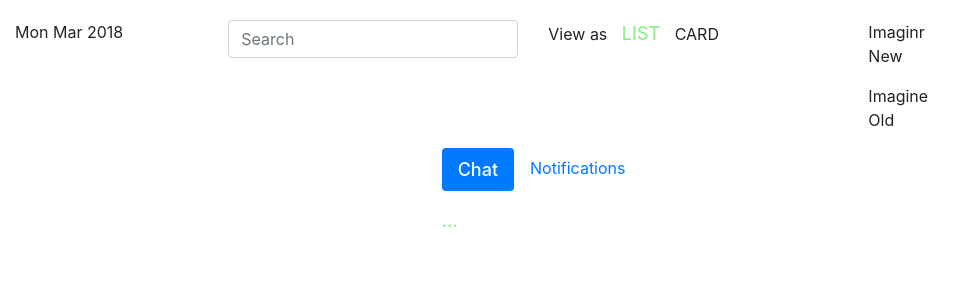
After one commit to ozimos/openFarm, a PHP site: page /chat.php in a window 1280 px wide. The commit adds this page. Shown: the top 300 px of the page, without its empty margins (0-975 px from the left). Run offline with PHP 8.4, Linux system fonts and the light colour scheme; some libraries are stand-ins or nearby versions.

Commit message:
Add files via upload

```diff
--- /dev/null
+++ b/Agro-Vine/chat.php
@@ -0,0 +1,75 @@
+<!DOCTYPE html>
+<html>
+    <head>
+        <title>Open Farm</title>
+        <link rel="stylesheet" href="https://maxcdn.bootstrapcdn.com/bootstrap/4.0.0/css/bootstrap.min.css" integrity="sha384-Gn5384xqQ1aoWXA+058RXPxPg6fy4IWvTNh0E263XmFcJlSAwiGgFAW/dAiS6JXm" crossorigin="anonymous">
+
+        <link href="img/favicon.png" type="favicon">
+
+        <link href="css/style.css" rel="stylesheet" type="text/css">
+    </head>
+
+<body>
+    <div class="container-fluid">
+        <div class="row">
+            <div class="col-md-2">
+               <?php $date = date('D-M-Y');
+                    echo date('D'.' '.'M'.' '.'Y');
+                ?>
+            </div>
+            <div class="col-md-3">
+             <div class="form-group has-feedback has-search">
+    <span class="glyphicon glyphicon-search form-control-feedback"></span>
+    <input type="text" class="form-control" placeholder="Search">
+  </div>
+            </div>
+            <div class="col-md-3" id="view">
+                <ul>
+                    <li> View as</li>
+                    <li class="active">LIST</li>
+                    <li>CARD</li>
+                </ul>
+            </div>
+            <div class="col-md-4" id="view1">
+                   <ul>
+                    <li>Imaginr</li>
+                       <p>New</p>
+                    <li>Imagine</li>
+                       <p>Old</p>
+                </ul>
+            </div>
+        </div>
+
+        <div class="row">
+            <div class="col-md-4">
+
+            </div>
+
+            <div class="col-md-8">
+                <ul class="nav nav-pills mb-3" id="pills-tab" role="tablist">
+                    <li class="nav-item">
+                        <a class="nav-link active" id="pills-home-tab" data-toggle="pill" href="#pills-home" role="tab" aria-controls="pills-home" aria-selected="true">Chat</a>
+                    </li>
+                <li class="nav-item">
+                        <a class="nav-link" id="pills-profile-tab" data-toggle="pill" href="#pills-profile" role="tab" aria-controls="pills-profile" aria-selected="false">Notifications</a>
+                </li>
+                </ul>
+                <div class="tab-content" id="pills-tabContent">
+                    <div class="tab-pane fade show active" id="pills-home" role="tabpanel" aria-labelledby="pills-home-tab">...</div>
+                    <div class="tab-pane fade" id="pills-profile" role="tabpanel" aria-labelledby="pills-profile-tab">...</div>
+                </div>
+
+            </div>
+        </div>
+
+
+    </div>
+
+
+
+    <script src="https://maxcdn.bootstrapcdn.com/bootstrap/4.0.0/js/bootstrap.min.js" integrity="sha384-JZR6Spejh4U02d8jOt6vLEHfe/JQGiRRSQQxSfFWpi1MquVdAyjUar5+76PVCmYl" crossorigin="anonymous"></script>
+    <script src="https://code.jquery.com/jquery-3.2.1.slim.min.js" integrity="sha384-KJ3o2DKtIkvYIK3UENzmM7KCkRr/rE9/Qpg6aAZGJwFDMVNA/GpGFF93hXpG5KkN" crossorigin="anonymous"></script>
+<script src="https://cdnjs.cloudflare.com/ajax/libs/popper.js/1.12.9/umd/popper.min.js" integrity="sha384-ApNbgh9B+Y1QKtv3Rn7W3mgPxhU9K/ScQsAP7hUibX39j7fakFPskvXusvfa0b4Q" crossorigin="anonymous"></script>
+</body>
+
+</html>
--- a/Agro-Vine/css/style.css
+++ b/Agro-Vine/css/style.css
@@ -8,3 +8,31 @@ body{
     padding: 0;
     margin: 0;
 }
+
+#view ul{
+    padding: 0;
+    list-style-type: none;
+}
+
+#view li{
+    display: inline;
+    padding-right: 10px;
+
+}
+
+.active{
+    color: lightgreen;
+    font-weight:500;
+    font-size: 18px;
+}
+
+#view1 ul{
+    padding: 0;
+    list-style-type: none;
+}
+#view1 li{
+    display: inline;
+}
+.active a{
+    background: lightgreen;
+}
--- a/Agro-Vine/index.php
+++ b/Agro-Vine/index.php
@@ -28,7 +28,7 @@
         </div>
     </div>
 
-    <nav class="navbar navbar-expand-lg navbar-light bg-light">
+    <nav class="navbar navbar-expand-lg navbar-light bg-success">
   <button class="navbar-toggler" type="button" data-toggle="collapse" data-target="#navbarSupportedContent" aria-controls="navbarSupportedContent" aria-expanded="false" aria-label="Toggle navigation">
     <span class="navbar-toggler-icon"></span>
   </button>
```
